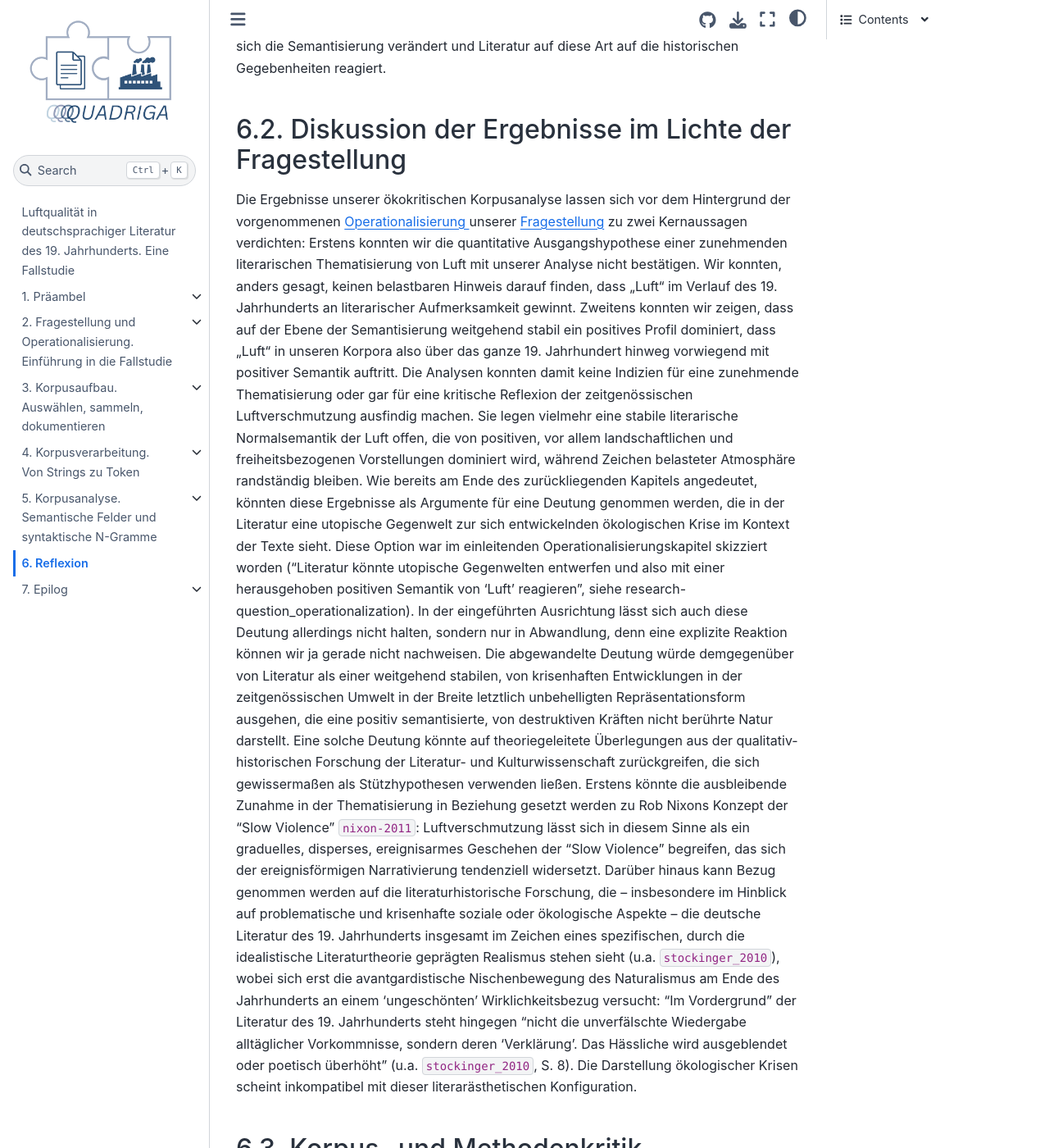
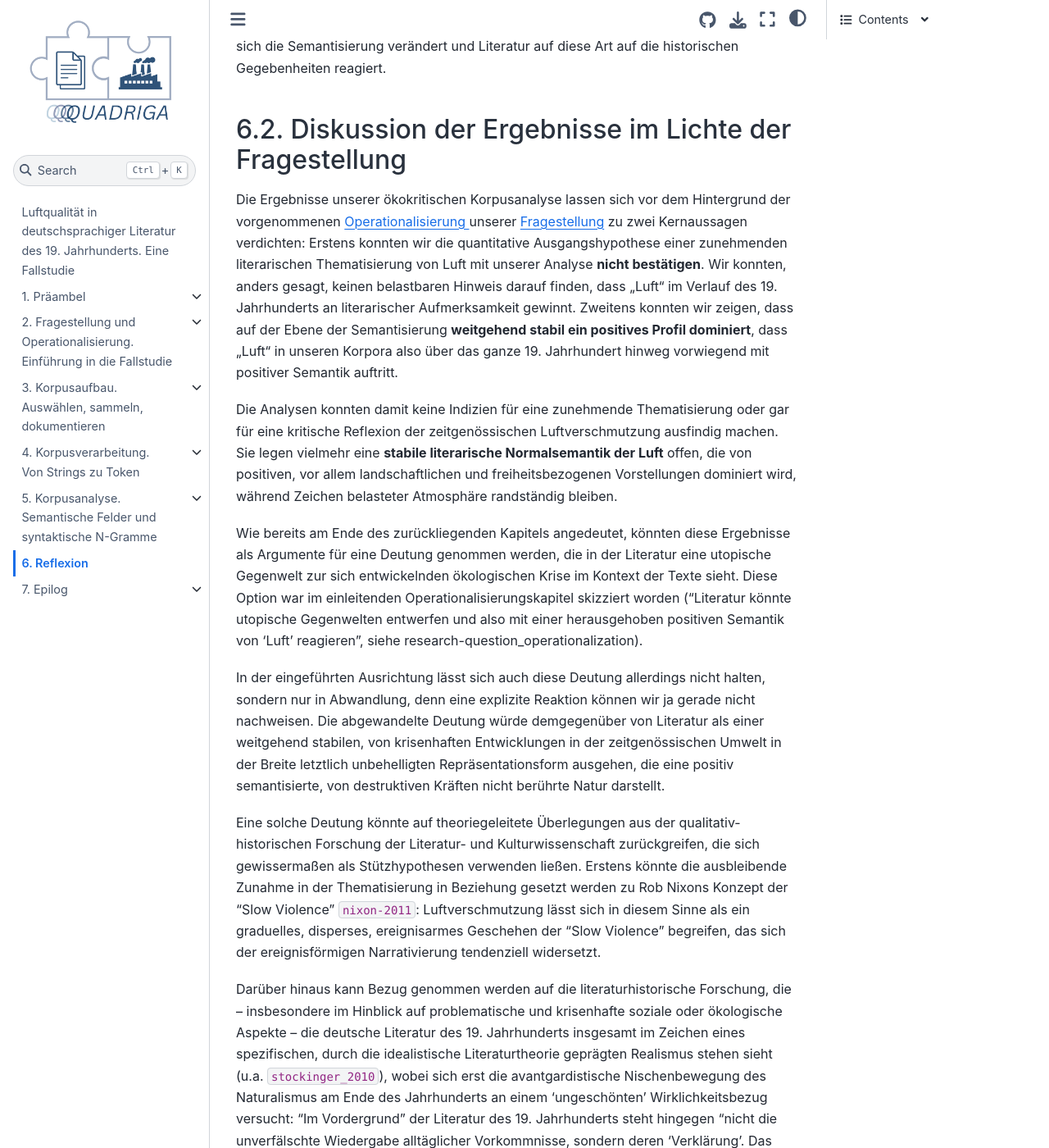
Before and after one commit to quadriga-dk/Text-Fallstudie-3, a Jupyter Book: the page built from reflection/reflection_reflection.md, in a window 1280 px wide and 1400 px high, scrolled down 410 px. Shown: the whole window at 82% size. Built offline with Jupyter Book 1.0.4 settings and Sphinx 7.4.7 and the Sphinx Book theme 1.1.4, drawn with Linux system fonts in a browser that asks for light colours; pages that are not in the unit, such as notebooks, are missing from menus; cross-references to code outside the pages are shown as plain code.

Commit message:
Split 6.2 into paragraphs, bold key statements
Fixes #235

```diff
--- a/reflection/reflection_reflection.md
+++ b/reflection/reflection_reflection.md
@@ -27,9 +27,17 @@ Wir sind in dieser Fallstudie der Frage nachgegangen, ob sich in der deutschspra
 
 
 ## Diskussion der Ergebnisse im Lichte der Fragestellung
-Die Ergebnisse unserer ökokritischen Korpusanalyse lassen sich vor dem Hintergrund der vorgenommenen [Operationalisierung ](research-question_operationalization) unserer [Fragestellung](research-question_research-question) zu zwei Kernaussagen verdichten: Erstens konnten wir die quantitative Ausgangshypothese einer zunehmenden literarischen Thematisierung von Luft mit unserer Analyse nicht bestätigen. Wir konnten, anders gesagt, keinen belastbaren Hinweis darauf finden, dass „Luft“ im Verlauf des 19. Jahrhunderts an literarischer Aufmerksamkeit gewinnt. Zweitens konnten wir zeigen, dass auf der Ebene der Semantisierung weitgehend stabil ein positives Profil dominiert, dass „Luft“ in unseren Korpora also über das ganze 19. Jahrhundert hinweg vorwiegend mit positiver Semantik auftritt. Die Analysen konnten damit keine Indizien für eine zunehmende Thematisierung oder gar für eine kritische Reflexion der zeitgenössischen Luftverschmutzung ausfindig machen. Sie legen vielmehr eine stabile literarische Normalsemantik der Luft offen, die von positiven, vor allem landschaftlichen und freiheitsbezogenen Vorstellungen dominiert wird, während Zeichen belasteter Atmosphäre randständig bleiben.
-Wie bereits am Ende des zurückliegenden Kapitels angedeutet, könnten diese Ergebnisse als Argumente für eine Deutung genommen werden, die in der Literatur eine utopische Gegenwelt zur sich entwickelnden ökologischen Krise im Kontext der Texte sieht. Diese Option war im einleitenden Operationalisierungskapitel skizziert worden ("Literatur könnte utopische Gegenwelten entwerfen und also mit einer herausgehoben positiven Semantik von 'Luft' reagieren", siehe research-question_operationalization). In der eingeführten Ausrichtung lässt sich auch diese Deutung allerdings nicht halten, sondern nur in Abwandlung, denn eine explizite Reaktion können wir ja gerade nicht nachweisen. Die abgewandelte Deutung würde demgegenüber von Literatur als einer weitgehend stabilen, von krisenhaften Entwicklungen in der zeitgenössischen Umwelt in der Breite letztlich unbehelligten Repräsentationsform ausgehen, die eine positiv semantisierte, von destruktiven Kräften nicht berührte Natur darstellt.
-Eine solche Deutung könnte auf theoriegeleitete Überlegungen aus der qualitativ-historischen Forschung der Literatur- und Kulturwissenschaft zurückgreifen, die sich gewissermaßen als Stützhypothesen verwenden ließen. Erstens könnte die ausbleibende Zunahme in der Thematisierung in Beziehung gesetzt werden zu Rob Nixons Konzept der "Slow Violence" {cite:p}`nixon-2011`: Luftverschmutzung lässt sich in diesem Sinne als ein graduelles, disperses, ereignisarmes Geschehen der "Slow Violence" begreifen, das sich der ereignisförmigen Narrativierung tendenziell widersetzt. Darüber hinaus kann Bezug genommen werden auf die literaturhistorische Forschung, die – insbesondere im Hinblick auf problematische und krisenhafte soziale oder ökologische Aspekte – die deutsche Literatur des 19. Jahrhunderts insgesamt im Zeichen eines spezifischen, durch die idealistische Literaturtheorie geprägten Realismus stehen sieht (u.a. {cite:t}`stockinger_2010`), wobei sich erst die avantgardistische Nischenbewegung des Naturalismus am Ende des Jahrhunderts an einem 'ungeschönten' Wirklichkeitsbezug versucht: "Im Vordergrund" der Literatur des 19. Jahrhunderts steht hingegen "nicht die unverfälschte Wiedergabe alltäglicher Vorkommnisse, sondern deren 'Verklärung'. Das Hässliche wird ausgeblendet oder poetisch überhöht" (u.a. {cite:t}`stockinger_2010`, S. 8). Die Darstellung ökologischer Krisen scheint inkompatibel mit dieser literarästhetischen Konfiguration.
+Die Ergebnisse unserer ökokritischen Korpusanalyse lassen sich vor dem Hintergrund der vorgenommenen [Operationalisierung ](research-question_operationalization) unserer [Fragestellung](research-question_research-question) zu zwei Kernaussagen verdichten: Erstens konnten wir die quantitative Ausgangshypothese einer zunehmenden literarischen Thematisierung von Luft mit unserer Analyse **nicht bestätigen**. Wir konnten, anders gesagt, keinen belastbaren Hinweis darauf finden, dass „Luft“ im Verlauf des 19. Jahrhunderts an literarischer Aufmerksamkeit gewinnt. Zweitens konnten wir zeigen, dass auf der Ebene der Semantisierung **weitgehend stabil ein positives Profil dominiert**, dass „Luft“ in unseren Korpora also über das ganze 19. Jahrhundert hinweg vorwiegend mit positiver Semantik auftritt.
+
+Die Analysen konnten damit keine Indizien für eine zunehmende Thematisierung oder gar für eine kritische Reflexion der zeitgenössischen Luftverschmutzung ausfindig machen. Sie legen vielmehr eine **stabile literarische Normalsemantik der Luft** offen, die von positiven, vor allem landschaftlichen und freiheitsbezogenen Vorstellungen dominiert wird, während Zeichen belasteter Atmosphäre randständig bleiben.
+
+Wie bereits am Ende des zurückliegenden Kapitels angedeutet, könnten diese Ergebnisse als Argumente für eine Deutung genommen werden, die in der Literatur eine utopische Gegenwelt zur sich entwickelnden ökologischen Krise im Kontext der Texte sieht. Diese Option war im einleitenden Operationalisierungskapitel skizziert worden ("Literatur könnte utopische Gegenwelten entwerfen und also mit einer herausgehoben positiven Semantik von 'Luft' reagieren", siehe research-question_operationalization).
+
+In der eingeführten Ausrichtung lässt sich auch diese Deutung allerdings nicht halten, sondern nur in Abwandlung, denn eine explizite Reaktion können wir ja gerade nicht nachweisen. Die abgewandelte Deutung würde demgegenüber von Literatur als einer weitgehend stabilen, von krisenhaften Entwicklungen in der zeitgenössischen Umwelt in der Breite letztlich unbehelligten Repräsentationsform ausgehen, die eine positiv semantisierte, von destruktiven Kräften nicht berührte Natur darstellt.
+
+Eine solche Deutung könnte auf theoriegeleitete Überlegungen aus der qualitativ-historischen Forschung der Literatur- und Kulturwissenschaft zurückgreifen, die sich gewissermaßen als Stützhypothesen verwenden ließen. Erstens könnte die ausbleibende Zunahme in der Thematisierung in Beziehung gesetzt werden zu Rob Nixons Konzept der "Slow Violence" {cite:p}`nixon-2011`: Luftverschmutzung lässt sich in diesem Sinne als ein graduelles, disperses, ereignisarmes Geschehen der "Slow Violence" begreifen, das sich der ereignisförmigen Narrativierung tendenziell widersetzt.
+
+Darüber hinaus kann Bezug genommen werden auf die literaturhistorische Forschung, die – insbesondere im Hinblick auf problematische und krisenhafte soziale oder ökologische Aspekte – die deutsche Literatur des 19. Jahrhunderts insgesamt im Zeichen eines spezifischen, durch die idealistische Literaturtheorie geprägten Realismus stehen sieht (u.a. {cite:t}`stockinger_2010`), wobei sich erst die avantgardistische Nischenbewegung des Naturalismus am Ende des Jahrhunderts an einem 'ungeschönten' Wirklichkeitsbezug versucht: "Im Vordergrund" der Literatur des 19. Jahrhunderts steht hingegen "nicht die unverfälschte Wiedergabe alltäglicher Vorkommnisse, sondern deren 'Verklärung'. Das Hässliche wird ausgeblendet oder poetisch überhöht" (u.a. {cite:t}`stockinger_2010`, S. 8). Die Darstellung ökologischer Krisen scheint inkompatibel mit dieser literarästhetischen Konfiguration.
 
 ## Korpus- und Methodenkritik
 Während diese abgewandelte Deutung, nach der die Literatur des 19. Jahrhunderts letztlich als ein Verklärungsinstrument erscheint, das die Effekte der ökologischen Slow Violence nicht erfasst, nun weiter zu kontextualisieren und in Folgestudien zu differenzieren und zu vertiefen wäre, lassen sich im Hinblick auf die zurückliegenden Kapitel noch einige einschränkende Reflexionen anbringen, die die Grenzen ('Limitations'), insbesondere die methodisch-konzeptionellen Beschränkungen unserer Studie in den Blick nehmen.
```
